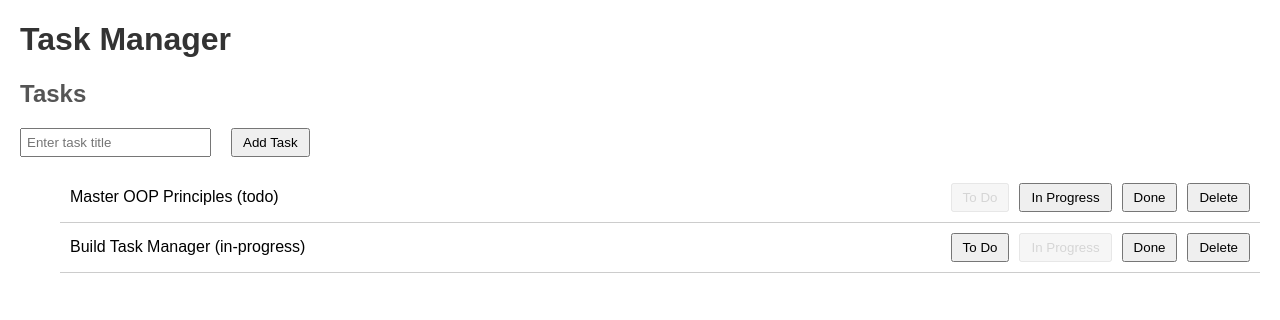
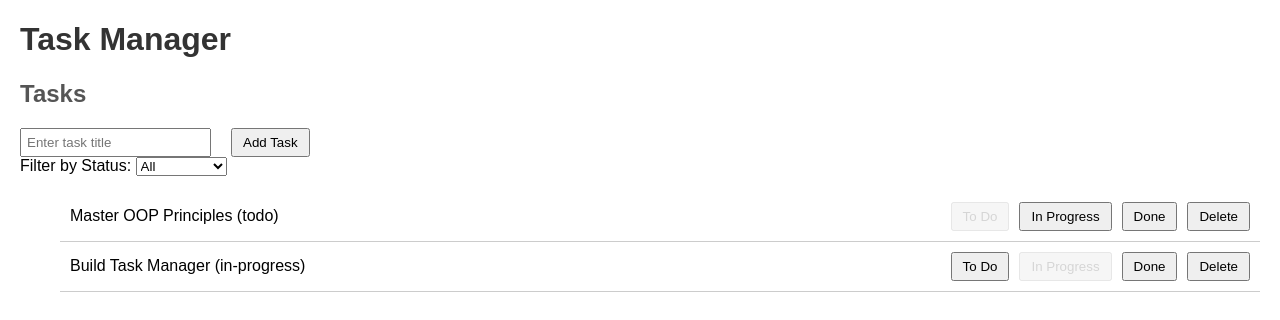
Before and after one commit to jpetrucci49/task-manager, a React (Vite) app: page / in a window 1280 px wide. Shown: the top 320 px of the page. Built offline with nearby package versions, Linux system fonts and the light colour scheme.

Commit message:
Add task filtering feature by status with UI and tests - Implement status filter dropdown in TaskList - Add KanbanBoard.getTasksByStatus to filter tasks - Update Jest tests for filter UI and model behavior

```diff
--- a/src/components/TaskList.tsx
+++ b/src/components/TaskList.tsx
@@ -10,6 +10,7 @@ const TaskList: React.FC = () => {
     return board;
   });
   const [newTaskTitle, setNewTaskTitle] = useState('');
+  const [filterStatus, setFilterStatus] = useState('all');
 
   const handleStatusChange = (taskId: string, newStatus: string) => {
     board.moveTask(taskId, newStatus);
@@ -54,8 +55,21 @@ const TaskList: React.FC = () => {
         />
         <button onClick={handleAddTask}>Add Task</button>
       </div>
+      <div>
+        <label htmlFor="filter-status">Filter by Status: </label>
+        <select
+          id="filter-status"
+          value={filterStatus}
+          onChange={e => setFilterStatus(e.target.value)}
+        >
+          <option value="all">All</option>
+          <option value="todo">To Do</option>
+          <option value="in-progress">In Progress</option>
+          <option value="done">Done</option>
+        </select>
+      </div>
       <ul>
-        {board.getTasks().map(task => (
+        {board.getTasksByStatus(filterStatus).map(task => (
           <li key={task.id}>
             {task.title} ({task.status})
             <div>
--- a/src/models/KanbanBoard.ts
+++ b/src/models/KanbanBoard.ts
@@ -26,4 +26,13 @@ export class KanbanBoard implements Board {
     getTasks(): { id: string; title: string; status: string }[] {
       return this.tasks.map(task => task.getDetails());
     }
+
+    getTasksByStatus(status: string): { id: string; title: string; status: string }[] {
+      if (status === 'all') {
+        return this.getTasks();
+      }
+      return this.tasks
+        .filter(task => task.getDetails().status === status)
+        .map(task => task.getDetails());
+    }
   }
```
Also changed, not shown: 2 other files (tests, documents, lock files or other folders).
